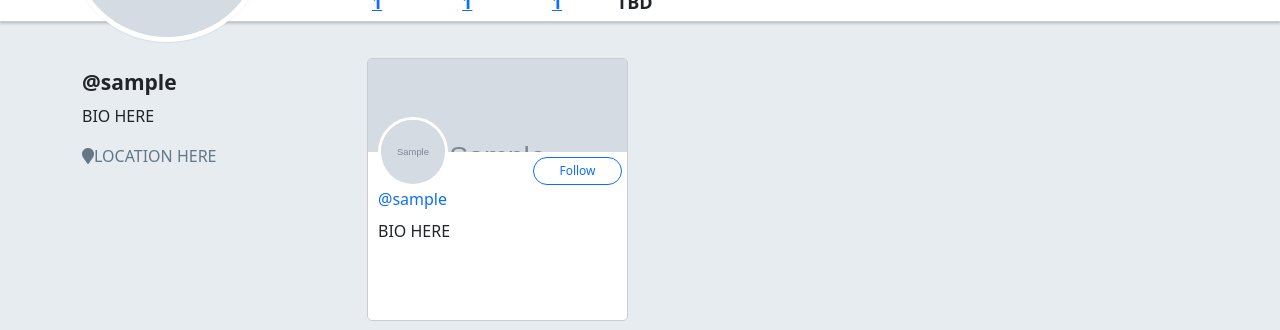
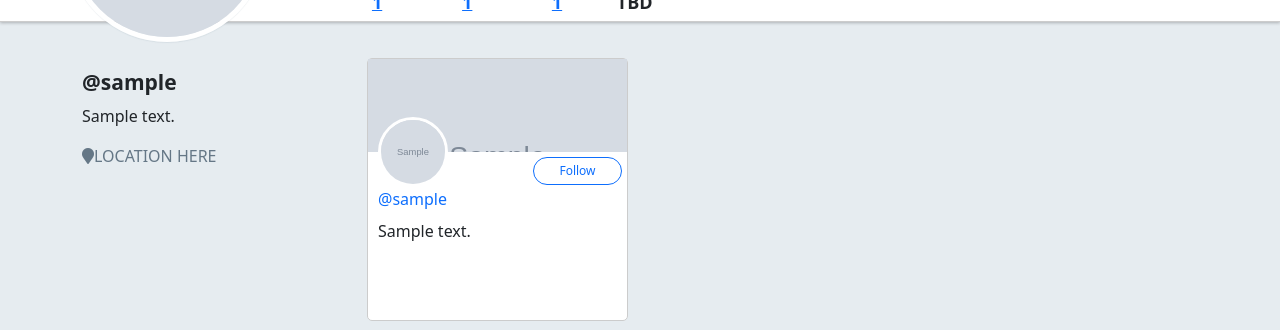
Before and after one commit to stolenwise/twitter-clone, a Flask app: template templates/users/followers.html in a window 1280 px wide. Shown: the part 444-774 px from the top of the page. Run offline with Flask 2, Linux system fonts and the light colour scheme; the template is opened without the code that fills it: values that come from a table or form of the project are taken from there, others are empty; tables that the repository leaves empty hold one stand-in row (values such as "Sample post"); grey boxes marked "Sample" are stand-in pictures; some libraries are stand-ins or nearby versions.

Commit message:
bio is now populating on users, followers, and followings.

```diff
--- a/templates/users/detail.html
+++ b/templates/users/detail.html
@@ -58,7 +58,7 @@
 <div class="row">
   <div class="col-sm-3">
     <h4 id="sidebar-username">@{{ user.username }}</h4>
-    <p>BIO HERE</p>
+    <p>{{ user.bio }}</p>
     <p class="user-location"><span class="fa fa-map-marker"></span>LOCATION HERE</p>
   </div>
 
--- a/templates/users/followers.html
+++ b/templates/users/followers.html
@@ -30,7 +30,9 @@
                 {% endif %}
 
               </div>
-              <p class="card-bio">BIO HERE</p>
+              {% if follower.bio %}
+              <p class="card-bio">{{ follower.bio }}</p>
+              {% endif %}
             </div>
           </div>
         </div>
--- a/templates/users/following.html
+++ b/templates/users/following.html
@@ -28,7 +28,9 @@
                 {% endif %}
 
               </div>
-              <p class="card-bio">BIO HERE</p>
+              {% if followed_user.bio %}
+              <p class="card-bio">{{ followed_user.bio }}</p>
+              {% endif %}
             </div>
           </div>
         </div>
```
